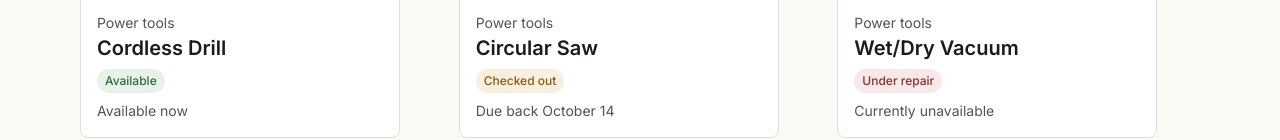
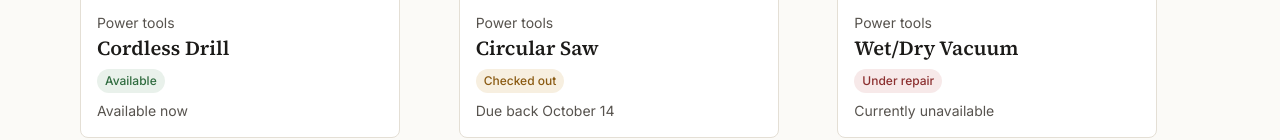
Before and after one commit to Marhysa/d4d-build-a, a website: page index.html in a window 1280 px wide. Shown: the part 435-575 px from the top of the page. Drawn offline with Linux system fonts and the light colour scheme.

Commit message:
Adjusted typefaces & type scale.

```diff
--- a/index.html
+++ b/index.html
@@ -53,7 +53,7 @@
           const availability = availabilityDetails[tool.availability];
           const card = document.createElement("a");
           card.href = `tool.html?id=${encodeURIComponent(tool.id)}`;
-          card.className = "flex h-[386px] w-[320px] flex-col overflow-hidden rounded-card border border-border bg-surface-raised p-0 transition-colors hover:border-accent";
+          card.className = "flex h-[386px] w-[320px] flex-col overflow-hidden rounded-card border border-border bg-surface-raised p-0 font-body transition-colors hover:border-accent";
 
           const top = document.createElement("div");
           top.className = "flex min-h-0 w-full flex-1 items-center justify-center bg-surface";
@@ -75,7 +75,7 @@
           category.textContent = categoryLabels.get(tool.category) ?? tool.category;
 
           const name = document.createElement("h2");
-          name.className = "mx-md mb-xs text-lg font-semibold text-ink";
+          name.className = "mx-md mb-xs font-display text-lg font-semibold text-ink";
           name.textContent = tool.name;
 
           const availabilityTimeframe = document.createElement("p");
```
